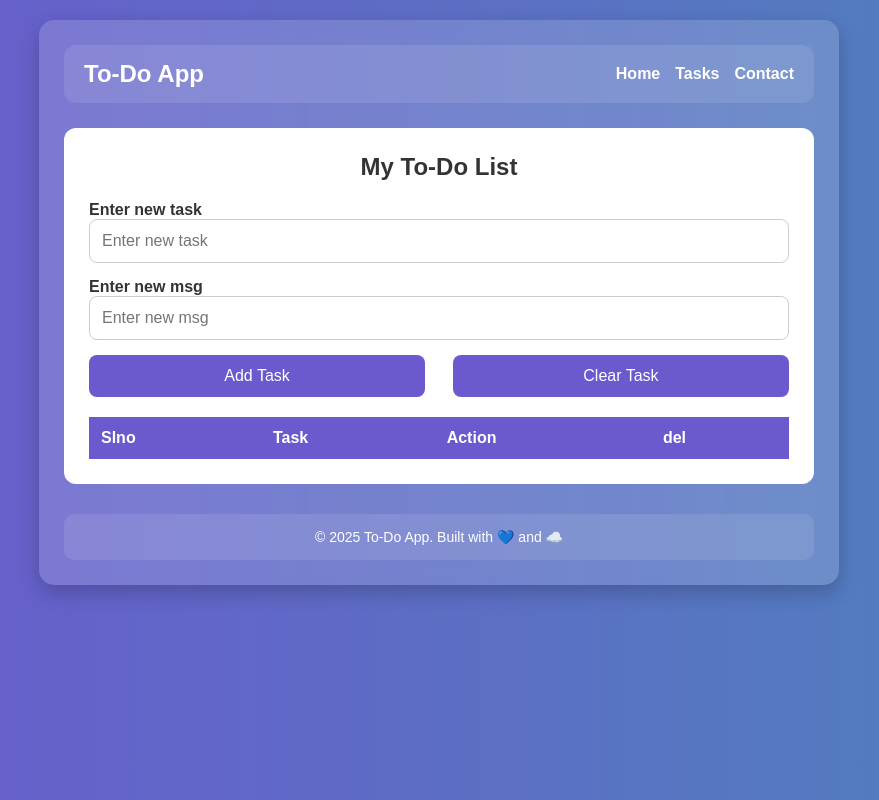
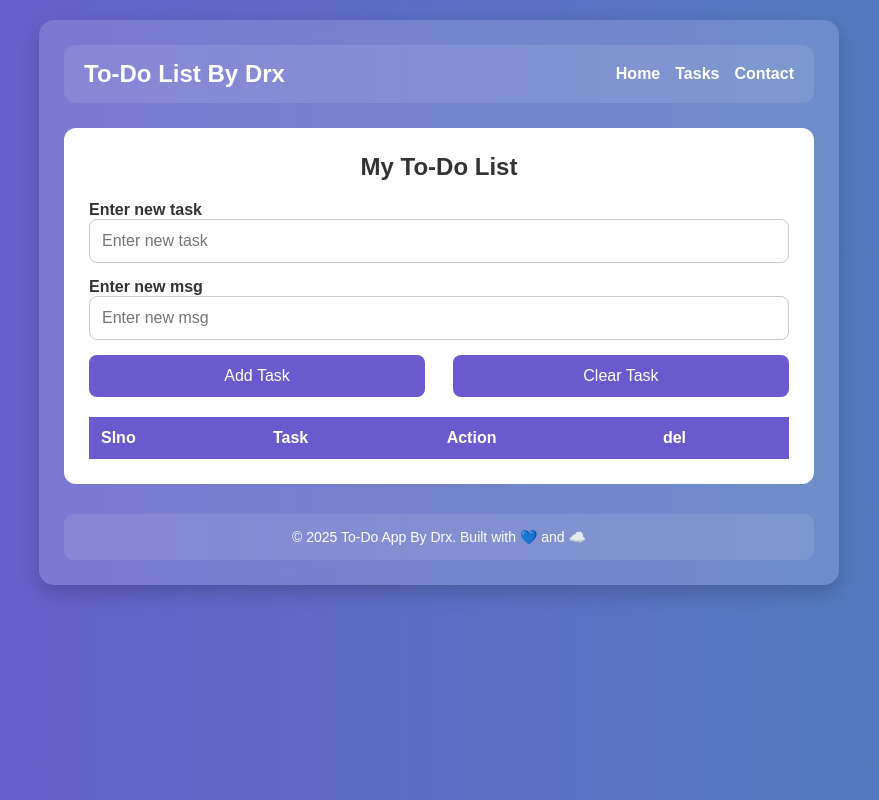
Before and after one commit to drxMalick123/ToDo-list, a plain HTML site: page index.html in a window 1280 px wide. Shown: the whole page, without its empty margins (201-1080 px from the left). Drawn offline with Linux system fonts and the light colour scheme.

Commit message:
Update index.html

```diff
--- a/index.html
+++ b/index.html
@@ -4,7 +4,7 @@
 <head>
     <meta charset="UTF-8" />
     <meta name="viewport" content="width=device-width, initial-scale=1.0" />
-    <title>To-Do List</title>
+    <title>To-Do List By Drx</title>
     <style>
         * {
             margin: 0;
@@ -193,7 +193,7 @@
         <header>
             <nav>
                 <div class="logo">
-                    <h1>To-Do App</h1>
+                    <h1>To-Do List By Drx</h1>
                 </div>
                 <ul>
                     <li><a href="#">Home</a></li>
@@ -235,7 +235,7 @@
 
         <!-- Footer -->
         <footer>
-            <p>&copy; 2025 To-Do App. Built with 💙 and ☁️</p>
+            <p>&copy; 2025 To-Do App By Drx. Built with 💙 and ☁️</p>
         </footer>
     </div>
     <script>
```
